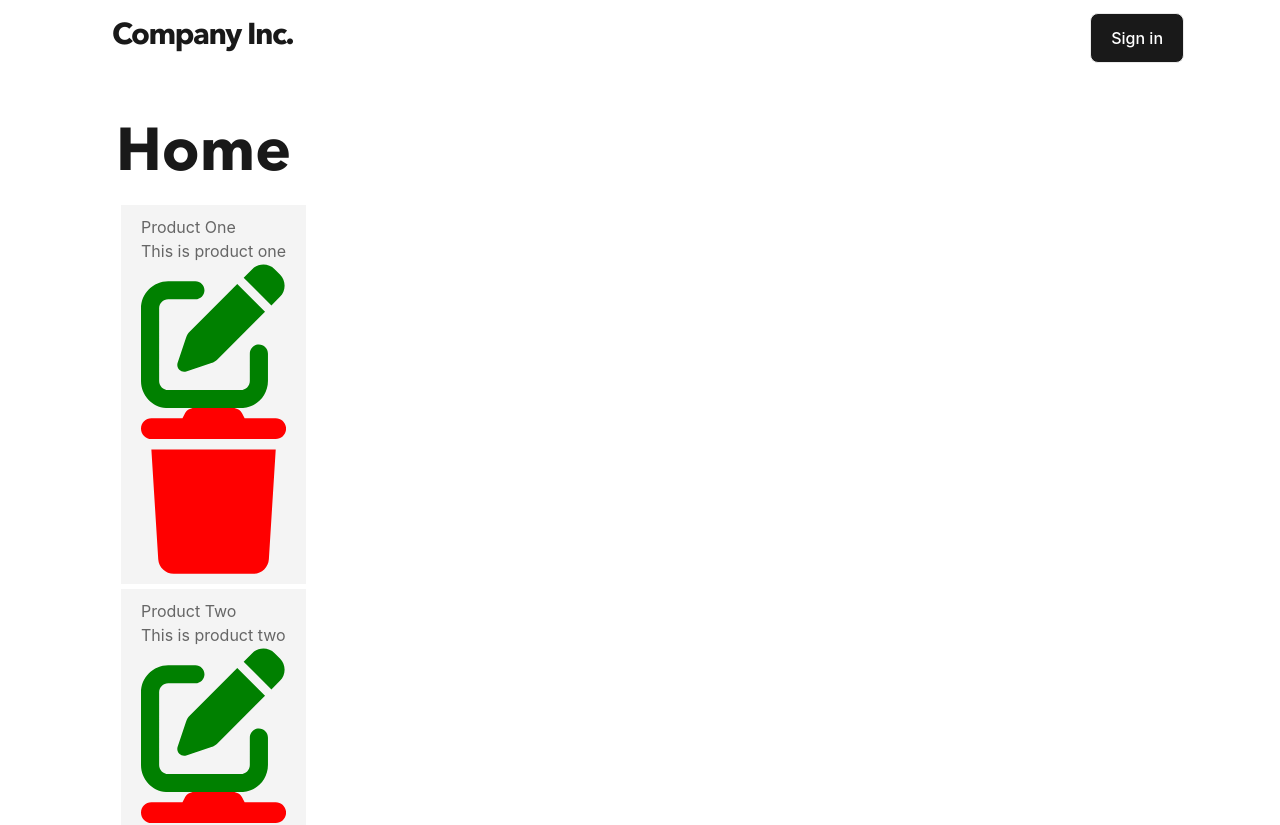
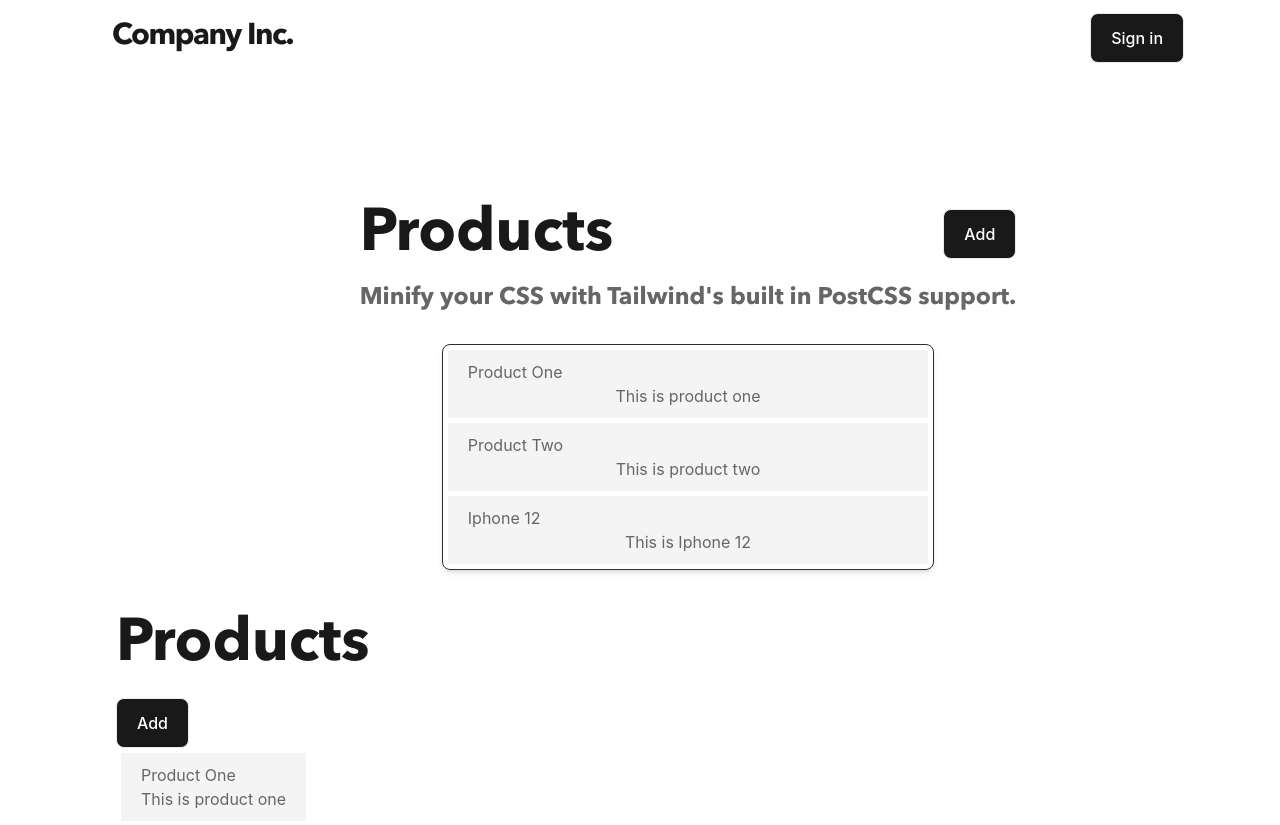
Before and after one commit to jea-ms/laravel-101, a Next.js app in the folder client/: page / in a window 1280 px wide. Shown: the top 825 px of the page. Built offline with nearby package versions, Linux system fonts and the light colour scheme.

Commit message:
modify list

```diff
--- a/client/app/page.jsx
+++ b/client/app/page.jsx
@@ -1,3 +1,4 @@
+import List from '@components/List'
 import Products from '@components/Products'
 
 const Home = () => {
@@ -5,9 +6,14 @@ const Home = () => {
         <section className="text-gray-600 body-font">
             <div className="max-w-7xl mx-auto flex px-5 py-24 md:flex-row flex-col items-center">
                 <div className="lg:flex-grow md:w-1/2 md:ml-24 pt-6 flex flex-col md:items-start md:text-left mb-40 items-center text-center">
+                    <List />
                     <h1 className="mb-5 sm:text-6xl text-5xl items-center Avenir xl:w-2/2 text-gray-900">
-                        Home</h1>
+                        Products</h1>
+                        <button className='black_btn'>
+                        Add
+                    </button>
                    <Products />
+
                 </div>
             </div>
         </section>
--- /dev/null
+++ b/client/components/List.jsx
@@ -0,0 +1,21 @@
+import React from 'react'
+import TitleList from './TitleList'
+import Products from './Products'
+
+const List = () => {
+  return (
+    <div className="grr max-w-7xl pt-20 mx-auto text-center">
+        <TitleList />
+        <h1 className="mb-8 text-2xl Avenir font-semibold text-gray-600 text-center">
+          Minify your CSS with Tailwind's built in PostCSS support.
+        </h1>
+        <div className="container flex flex-col items-center justify-center mx-auto rounded-lg ">
+         <div className='object-cover object-center w-3/4 mb-10 g327 border rounded-lg shadow-md'>
+            <Products />
+         </div>
+        </div>
+      </div>
+  )
+}
+
+export default List
--- a/client/components/ProductCard.jsx
+++ b/client/components/ProductCard.jsx
@@ -5,20 +5,24 @@ const ProductCard = ({ product }) => {
     return (
         <div className='product_card'>
             <h3>
-                {product.name}
+                <span>{product.name}</span>
+                <div className="prod_options">
+                    <span className="px-3"> <FontAwesomeIcon
+                        icon={faEdit}
+                        style={{ fontSize: 15, color: "green" }}
+                    /></span>
+                    <span > <FontAwesomeIcon
+                        icon={faEdit}
+                        style={{ fontSize: 15, color: "green" }}
+                    /></span>
+                </div>
             </h3>
             <p>{product.description}</p>
             <div>
-                <FontAwesomeIcon
-                    icon={faEdit}
-                    style={{ fontSize: 15, color: "green" }}
-                />
+
             </div>
             <div>
-                <FontAwesomeIcon
-                    icon={faTrash}
-                    style={{ fontSize: 15, color: "red" }}
-                />
+
             </div>
 
 
--- /dev/null
+++ b/client/components/TitleList.jsx
@@ -0,0 +1,14 @@
+const TitleList = () => {
+    return (
+        <div className='header_list'>
+            <h1 className="text-6xl Avenir font-semibold text-gray-900">
+                Products
+            </h1>
+            <button className='black_btn'>
+                Add
+            </button>
+        </div>
+    )
+}
+
+export default TitleList
--- a/client/styles/components.css
+++ b/client/styles/components.css
@@ -1,6 +1,13 @@
 @tailwind base;
 @tailwind components;
 @tailwind utilities;
+
+.header_list {
+  display: flex;
+  justify-content: space-between;
+  align-items: center;
+  margin-bottom: 20px;
+}
 
 .product_card {
   background: #f4f4f4;
@@ -9,6 +16,17 @@
   cursor: pointer;
 }
 
+.product_card h3 {
+  display: flex;
+  align-items: center;
+  justify-content: space-between;
+}
+
+
 .black_btn {
   @apply inline-flex items-center px-5 py-3 mt-2 font-medium text-white transition duration-500 ease-in-out transform bg-transparent border rounded-lg bg-gray-900;
 }
+
+.prod_options {
+  @apply flex flex-grow justify-end flex-wrap px-3;
+}
```
Lines whose indentation alone changed are shown as unchanged.
